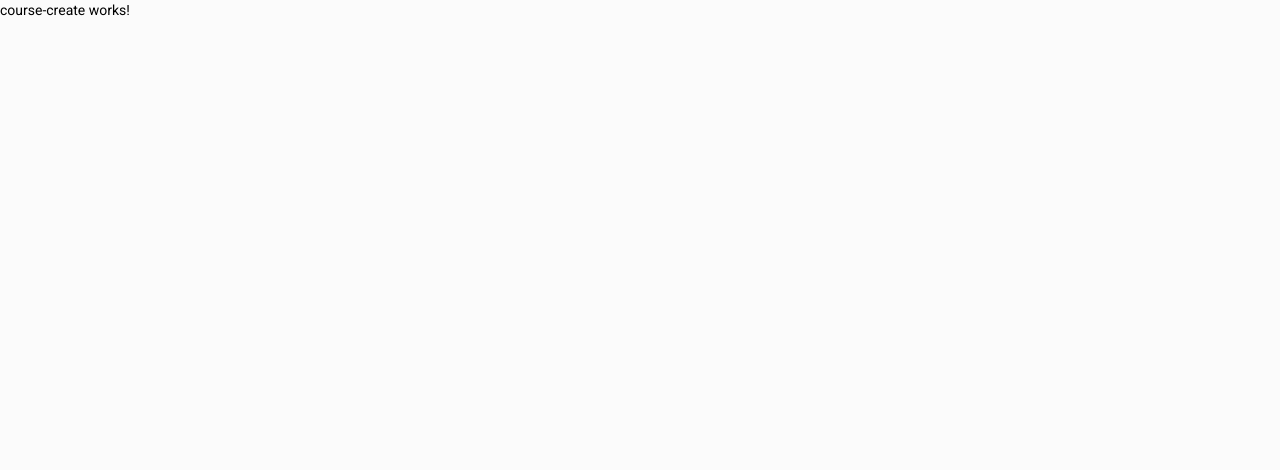
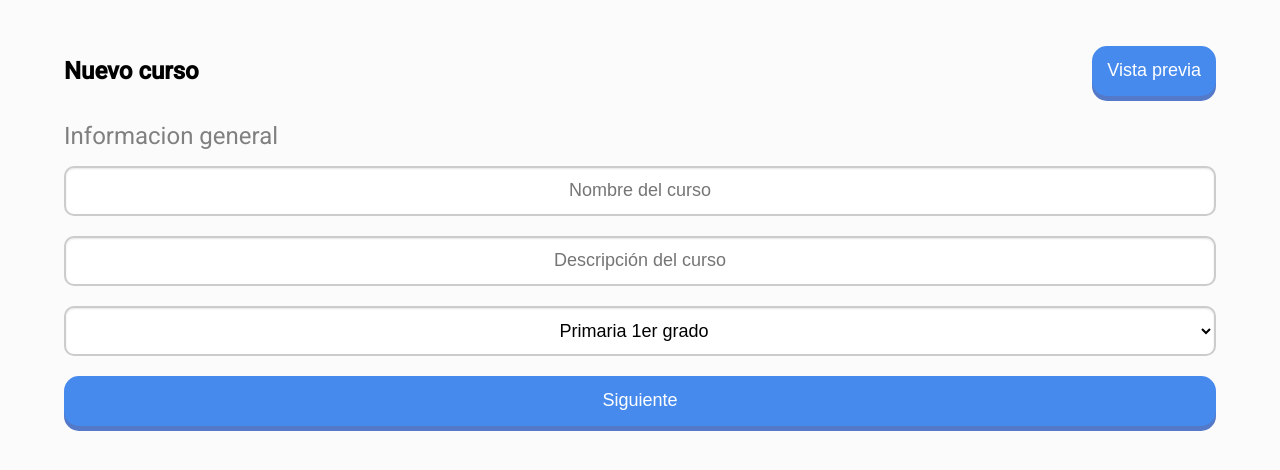
Before and after one commit to DyxBenjamin/open-school, an Angular app: page /teachers/courses/create in a window 1280 px wide. Shown: the top 470 px of the page. Built offline with nearby package versions, Linux system fonts and the light colour scheme.

Commit message:
Courses componets

```diff
--- a/src/app/app-routing.module.ts
+++ b/src/app/app-routing.module.ts
@@ -9,7 +9,7 @@ import {TeacherCoursesComponent} from "./teachers/teachers-courses/teacher-cours
 import {CourseCreateComponent} from "./teachers/teachers-courses/course-create/course-create.component";
 
 const routes: Routes = [
-  {path: '', redirectTo: 'teachers', pathMatch: 'full'},
+  {path: '', redirectTo: 'home', pathMatch: 'full'},
   {path: 'teachers', component: TeachersComponent },
   {path: 'teachers/groups', component: TeacherGroupsComponent },
   {path: 'teachers/parents', component: TeacherParentsComponent },
--- a/src/app/teachers/teacher-tutorials/teacher-tutorials.component.html
+++ b/src/app/teachers/teacher-tutorials/teacher-tutorials.component.html
@@ -1,5 +1,99 @@
-<p>tutorials works!</p>
+<section >
 
-<iframe width="760" height="515" src="https://www.youtube.com/embed/ZoJaeLw_JFM" title="YouTube video player" frameborder="0"
-        allow="accelerometer; autoplay; clipboard-write; encrypted-media; gyroscope; picture-in-picture" allowfullscreen>
-</iframe>
+  <div class = 'tutorials-header' >
+    <p class = 'big-label' >Tutorias</p >
+    <button class = 'dynamic-wide-button' id = 'create-course-button' >Agendar una tutoria</button >
+  </div >
+  <hr >
+
+  <p class = 'big-label' style = 'margin: 40px 0 20px' >Proximas tutorias </p >
+  <div class='flex-column-layout'  >
+
+    <div class = 'very-large-card' >
+      <div class = 'course-card-header grid-layput-3' style = '--color-1:#edaa46; --color-2:#e7c82f; height: 30%; justify-content: space-between' >
+        <p class = 'big-label' style = 'color: white' >Tutoria grupal de matematicas</p >
+        <p class = 'medium-label-light' style = 'color: white; text-align: end ' >Fecha: 23/07/2022, 14:00h</p >
+        <p class = 'medium-label-light' style = 'color: white; text-align: end ' >Acceso global</p >
+      </div >
+
+      <div class = 'course-card-body' >
+        <div class = 'flex-row-layout' style = 'align-items: center' >
+          <div class = 'user-avatar-group' >
+            <div class = 'user-avatar-rounded-small' >
+              <img src = 'https://i.pravatar.cc/300' alt = 'user-avatar' >
+            </div >
+            <div class = 'user-avatar-rounded-small' >
+              <img src = 'https://i.pravatar.cc/301' alt = 'user-avatar' >
+            </div >
+            <div class = 'user-avatar-rounded-small' >
+              <img src = 'https://i.pravatar.cc/302' alt = 'user-avatar' >
+            </div >
+            <div class = 'user-avatar-rounded-small' >
+              <img src = 'https://i.pravatar.cc/303' alt = 'user-avatar' >
+            </div >
+            <div class = 'user-avatar-rounded-small' >
+              <img src = 'https://i.pravatar.cc/304' alt = 'user-avatar' >
+            </div >
+            <div class = 'user-avatar-rounded-small' >
+              <p class = 'medium-label' style = 'background: #6499E5; color: white; height: 100%; width: 100%; display: grid; place-content: center' >+56</p >
+            </div >
+          </div >
+          <p class = 'medium-label-light' >Estudiantes interesados</p >
+        </div >
+        <div class = 'flex-row-layout' >
+          <input class = 'text-input' type = 'text' id = 'search' placeholder = 'Stream url' />
+          <button class = 'wide-button' >Iniciar stream</button >
+        </div >
+      </div >
+    </div >
+
+    <div class = 'very-large-card' >
+      <div class = 'course-card-header grid-layput-3' style = '--color-1:#46edb3; --color-2:#2fa0e7; height: 30%; justify-content: space-between' >
+        <p class = 'big-label' style = 'color: white' >Asesoria de historia</p >
+        <p class = 'medium-label-light' style = 'color: white; text-align: end ' >Fecha: 24/07/2022, 16:00h</p >
+        <p class = 'medium-label-light' style = 'color: white; text-align: end ' >Acceso institucion</p >
+      </div >
+
+      <div class = 'course-card-body' >
+        <div class = 'flex-row-layout' style = 'align-items: center' >
+          <div class = 'user-avatar-group' >
+            <div class = 'user-avatar-rounded-small' >
+              <img src = 'https://i.pravatar.cc/300' alt = 'user-avatar' >
+            </div >
+            <div class = 'user-avatar-rounded-small' >
+              <img src = 'https://i.pravatar.cc/301' alt = 'user-avatar' >
+            </div >
+            <div class = 'user-avatar-rounded-small' >
+              <img src = 'https://i.pravatar.cc/302' alt = 'user-avatar' >
+            </div >
+            <div class = 'user-avatar-rounded-small' >
+              <img src = 'https://i.pravatar.cc/303' alt = 'user-avatar' >
+            </div >
+            <div class = 'user-avatar-rounded-small' >
+              <img src = 'https://i.pravatar.cc/304' alt = 'user-avatar' >
+            </div >
+            <div class = 'user-avatar-rounded-small' >
+              <p class = 'medium-label' style = 'background: #6499E5; color: white; height: 100%; width: 100%; display: grid; place-content: center' >+16</p >
+            </div >
+          </div >
+          <p class = 'medium-label-light' >Estudiantes interesados</p >
+        </div >
+        <div class = 'flex-row-layout' style = 'justify-content: space-between; align-items: end' >
+          <div >
+            <p class = 'medium-label-light' >Id: 89c3b97e-46ed-4d76-978a-ef239b236f8b</p >
+            <p class = 'medium-label-light' >Url: https://open-school-metings.azurewebsites.net/89c3b97e-46ed-4d76-978a-ef239b236f8b</p >
+          </div >
+          <div class = 'flex-row-layout' >
+            <button class = 'wide-button' > Compartir enlace</button >
+            <a class = 'wide-button' style='text-decoration: none' href = 'https://open-school-metings.azurewebsites.net/89c3b97e-46ed-4d76-978a-ef239b236f8b' >ir a la sesion</a >
+          </div >
+
+        </div >
+      </div >
+    </div >
+  </div >
+
+</section >
+<iframe width = '760' height = '515' src = 'https://www.youtube.com/embed/ZoJaeLw_JFM' title = 'YouTube video player' frameborder = '0'
+        allow = 'accelerometer; autoplay; clipboard-write; encrypted-media; gyroscope; picture-in-picture' allowfullscreen >
+</iframe >
--- a/src/app/teachers/teacher-tutorials/teacher-tutorials.component.scss
+++ b/src/app/teachers/teacher-tutorials/teacher-tutorials.component.scss
@@ -0,0 +1,15 @@
+@import '../../../sass/components/imports.scss';
+
+section{
+  @include section-layout;
+  }
+
+.tutorials-header{
+  display: flex;
+  flex-direction: row;
+  align-items: center;
+  justify-content: space-between;
+  gap: 20px;
+  margin-top: 20px;
+  margin-bottom: 30px;
+  }
--- a/src/app/teachers/teachers-courses/course-create/course-create.component.html
+++ b/src/app/teachers/teachers-courses/course-create/course-create.component.html
@@ -1 +1,31 @@
-<p>course-create works!</p>
+<section>
+  <div class='course-create-header' >
+    <p class='big-label'>Nuevo curso</p>
+    <button class='dynamic-wide-button' id='create-course-button'>Vista previa</button>
+  </div>
+
+  <form class='vertical-form' (submit)='onSubmit($event)' >
+    <label class='big-label-light' >Informacion general</label>
+    <input class='text-input' type = 'text' name = 'nombre' placeholder = 'Nombre del curso' required>
+    <input class='text-input' type = 'text' name = 'descripcion' placeholder = 'Descripción del curso' required>
+
+  <select class='text-input' >
+    <option disabled value=''>Seleccione un nivel academico</option>
+    <option value="Primaria 1er grado">Primaria 1er grado</option>
+    <option value="Primaria 2do grado">Primaria 2do grado</option>
+    <option value="Primaria 3er grado">Primaria 3er grado</option>
+    <option value="Primaria 4to grado">Primaria 4to grado</option>
+    <option value="Primaria 5to grado">Primaria 5to grado</option>
+    <option value="Primaria 6to grado">Primaria 6to grado</option>
+    <option value="Primaria 7mo grado">Secundaria 1er grado</option>
+    <option value="Primaria 8vo grado">Secundaria 2do grado</option>
+    <option value="Primaria 9no grado">Secundaria 3er grado</option>
+  </select>
+
+  <input class='dynamic-wide-button' value="Siguiente"  type = 'submit' required>
+
+
+  </form >
+
+
+</section>
--- a/src/app/teachers/teachers-courses/course-create/course-create.component.scss
+++ b/src/app/teachers/teachers-courses/course-create/course-create.component.scss
@@ -0,0 +1,15 @@
+@import '../../../../sass/components/imports.scss';
+
+section{
+  @include section-layout;
+  }
+
+.course-create-header{
+  display: flex;
+  flex-direction: row;
+  align-items: center;
+  justify-content: space-between;
+  gap: 20px;
+  margin-top: 20px;
+  margin-bottom: 30px;
+  }
--- a/src/app/teachers/teachers-courses/course-create/course-create.component.ts
+++ b/src/app/teachers/teachers-courses/course-create/course-create.component.ts
@@ -12,4 +12,9 @@ export class CourseCreateComponent implements OnInit {
   ngOnInit(): void {
   }
 
+  onSubmit(event:any) {
+    event.preventDefault();
+    console.log('%c << 📌 event >>', 'color: white; font-size: 12px');
+    console.log(event);
+  }
 }
--- a/src/app/teachers/teachers-courses/teacher-courses.component.html
+++ b/src/app/teachers/teachers-courses/teacher-courses.component.html
@@ -1 +1,3 @@
-<p>courses works!</p>
+<section>
+<div class='big-label'>Hola mundo</div>
+</section>
--- a/src/app/teachers/teachers.component.scss
+++ b/src/app/teachers/teachers.component.scss
@@ -1,9 +1,4 @@
-@import '../../sass/components/labels.scss';
-@import '../../sass/components/cards.scss';
-@import '../../sass/components/buttons.scss';
-@import '../../sass/components/links.scss';
-@import '../../sass/components/images.scss';
-
+@import '../../sass/components/imports.scss';
 
 .teachers{
   box-sizing: border-box;
--- a/src/sass/components/cards.scss
+++ b/src/sass/components/cards.scss
@@ -32,6 +32,16 @@
   overflow: hidden;
   }
 
+.very-large-card{
+  box-sizing: border-box;
+  width: 100%;
+  height: 220px;
+  border-radius: 12px;
+  background-color: #fff;
+  box-shadow: 0 0 8px #C9C9C9;
+  overflow: hidden;
+  }
+
 .course-card-header{
   $bg-color-1: var(--color-1);
   $bg-color-2: var(--color-2);
--- /dev/null
+++ b/src/sass/components/forms.scss
@@ -0,0 +1,19 @@
+.text-input{
+  box-sizing: border-box;
+  height: 50px;
+  width: 100%;
+  background: white;
+  border: 2px solid #ccc;
+  border-radius: 10px;
+  box-shadow: inset 0 1px 2px rgba(0,0,0,0.1);
+  text-align: center;
+  font-size: large;
+  }
+
+.vertical-form{
+  display: flex;
+  flex-direction: column;
+  gap: 20px;
+  margin-top: 20px;
+  margin-bottom: 30px;
+  }
--- /dev/null
+++ b/src/sass/components/imports.scss
@@ -0,0 +1,7 @@
+@import './labels.scss';
+@import './cards.scss';
+@import './buttons.scss';
+@import './links.scss';
+@import './images.scss';
+@import './forms.scss';
+@import './layouts.scss';
--- /dev/null
+++ b/src/sass/components/layouts.scss
@@ -0,0 +1,26 @@
+@mixin section-layout {
+  box-sizing: border-box;
+  height: 100vh;
+  width: 100vw;
+  padding: 2% 5%;
+  }
+
+.flex-row-layout{
+  display: flex;
+  flex-direction: row;
+  gap: 30px;
+  }
+
+.flex-column-layout{
+  display: flex;
+  flex-direction: column;
+  gap: 30px;
+  }
+
+.grid-layput-3{
+  display: grid;
+  grid-template-columns: repeat(3,1fr);
+  justify-content: space-between;
+  align-items: center;
+  grid-gap: 50px;
+  }
```
